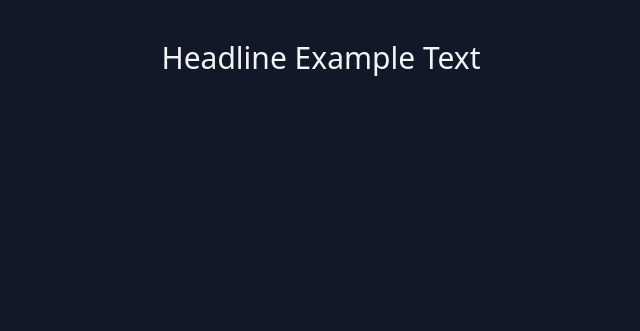
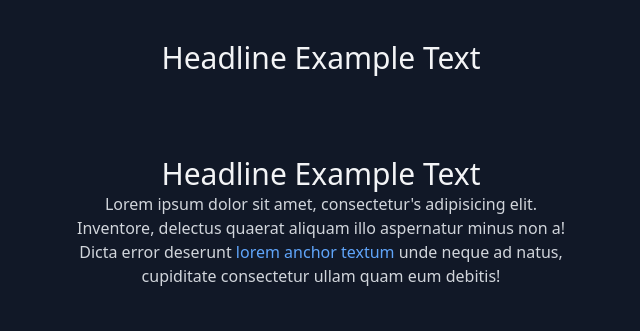
Before and after one commit to oberocks/superjsonic, a website: page example.html in a window 1280 px wide. Shown: the whole page, without its empty margins (319-959 px from the left). Drawn offline with nearby package versions, Linux system fonts and the light colour scheme.

Commit message:
0.1.5: updated examples with schema + inline anchor

```diff
--- a/example.html
+++ b/example.html
@@ -29,7 +29,7 @@
             // generate a headline element
             let headline = DOM.generate_element(
                 'h1',
-                ['Headline Example Text'],
+                'Headline Example Text',
                 { class: 'text-3xl text-center' }
             );
 
@@ -44,13 +44,22 @@
             // append the element to the fragment
             fragment.appendChild(section);
 
+            // and append the fragment to the document
+            document.getElementById('target').appendChild(fragment);
+
+
+
+
+
+
 
 
 
 
 
             // create a schema for multi-element markup
-            const article_schema = {
+            const article_schema = [
+                {
                     tag: 'article',
                     attributes: {
                         class: 'grid grid-cols-1 items-center p-10'
@@ -58,33 +67,31 @@
                     children: [
                         {
                             tag: 'h1',
-                        text: ['Headline Example Text'],
+                            text: 'Headline Example Text',
                             attributes: {
                                 class: 'text-3xl text-center'
                             }
                         },
                         {
                             tag: 'p',
-                        text: ['Lorem ipsum dolor sit amet, consectetur adipisicing elit. Inventore, delectus quaerat aliquam illo aspernatur minus non a! Dicta error deserunt unde neque ad natus, cupiditate consectetur ullam quam eum debitis!']
+                            attributes: {
+                                class: 'max-w-lg mx-auto text-center text-gray-300'
+                            },
+                            text: [
+                                'Lorem ipsum dolor sit amet, consectetur\'s adipisicing elit. Inventore, delectus quaerat aliquam illo aspernatur minus non a! Dicta error deserunt ',
+                                DOM.generate_element('a', 'lorem anchor textum', { class:'text-blue-400', href: '#' }),
+                                ' unde neque ad natus, cupiditate consectetur ullam quam eum debitis!'
+                            ]
                         }
                     ]
-            };
+                }
+            ];
 
             // generate the markup elements with the schema
             const article = DOM.generate_elements(article_schema);
 
-            console.log(article);
-
-            // append the generated markup to the fragment
-            fragment.appendChild(article);
-
-
-
-
-
-
             // and append the fragment to the document
-            document.getElementById('target').appendChild(fragment);
+            document.getElementById('target').appendChild(article);
 
         </script>
 
--- a/package.json
+++ b/package.json
@@ -1,6 +1,6 @@
 {
   "name": "superjsonic",
-  "version": "0.1.4",
+  "version": "0.1.5",
   "description": "A set of tiny JavaScript tools to help developers turn declaritive JSON objects and atomic CSS classes into HTML DOM Elements.",
   "main": "index.js",
   "scripts": {
```
Lines whose indentation alone changed are shown as unchanged.
